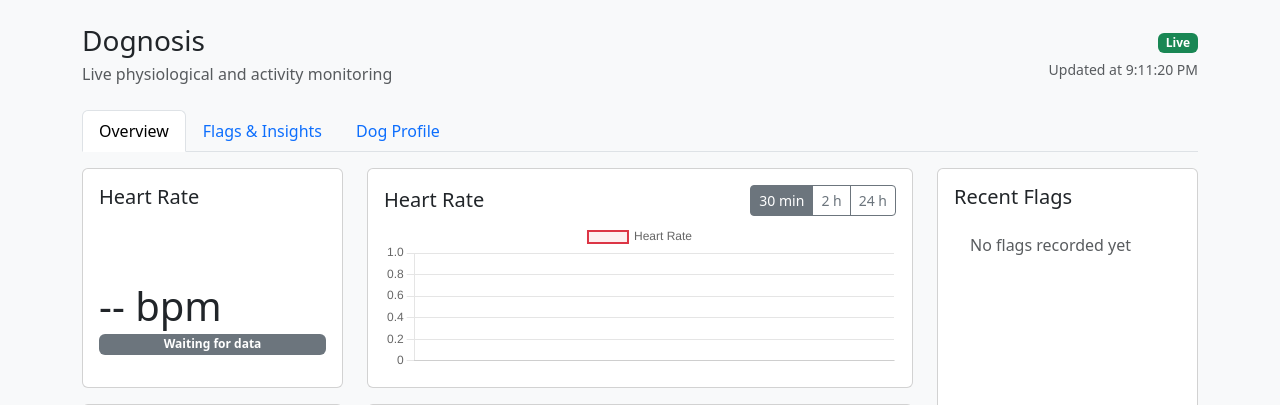
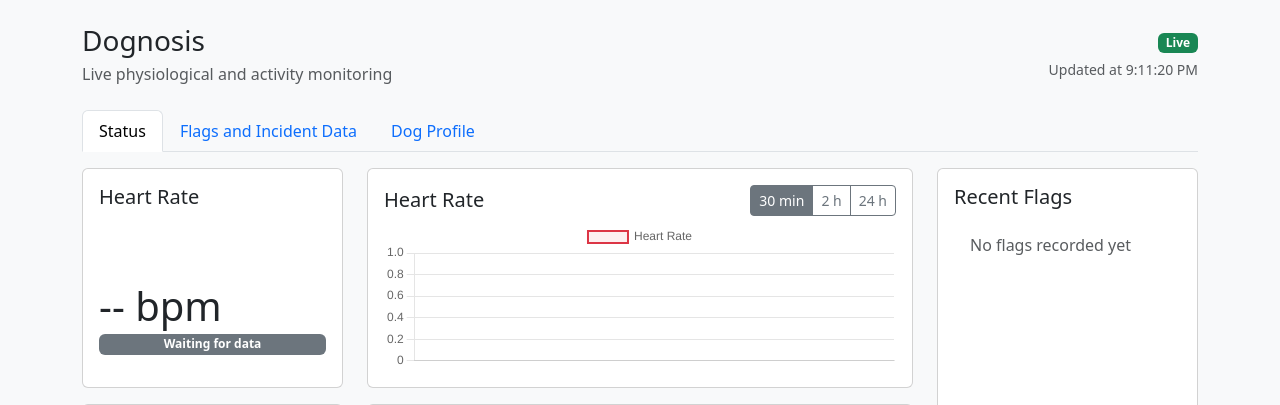
Before and after one commit to slin013/dognosis, a Flask app: page / in a window 1280 px wide. Shown: the top 405 px of the page. Run offline with Flask 3, Linux system fonts and the light colour scheme; data that the repository does not hold is empty; some libraries are stand-ins or nearby versions.

Commit message:
changing tab names

```diff
--- a/templates/index.html
+++ b/templates/index.html
@@ -40,13 +40,13 @@
         <li class="nav-item" role="presentation">
             <button class="nav-link active" id="overview-tab" data-bs-toggle="tab"
                     data-bs-target="#overview-pane" type="button" role="tab">
-                Overview
+                Status
             </button>
         </li>
         <li class="nav-item" role="presentation">
             <button class="nav-link" id="flags-tab" data-bs-toggle="tab"
                     data-bs-target="#flags-pane" type="button" role="tab">
-                Flags &amp; Insights
+                Flags and Incident Data
             </button>
         </li>
         <li class="nav-item" role="presentation">
```
